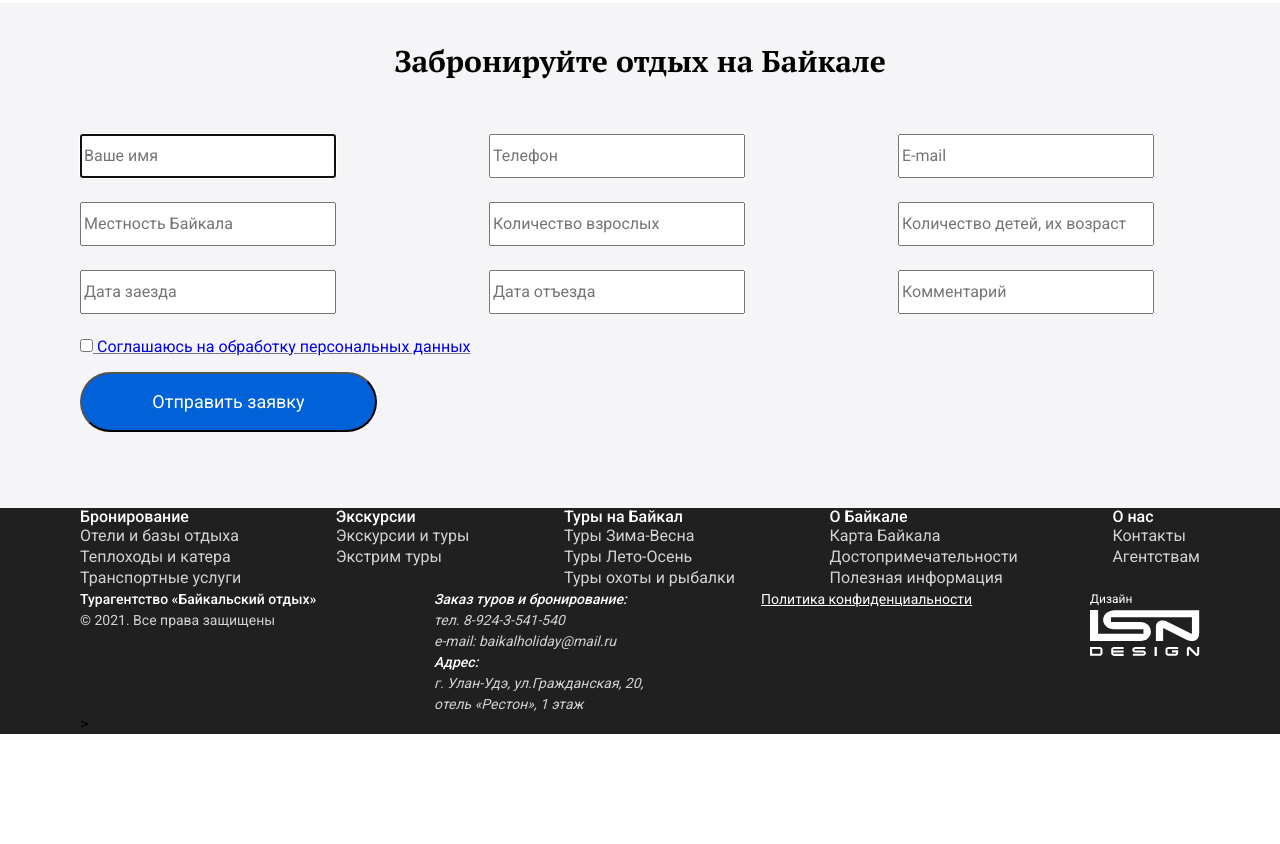
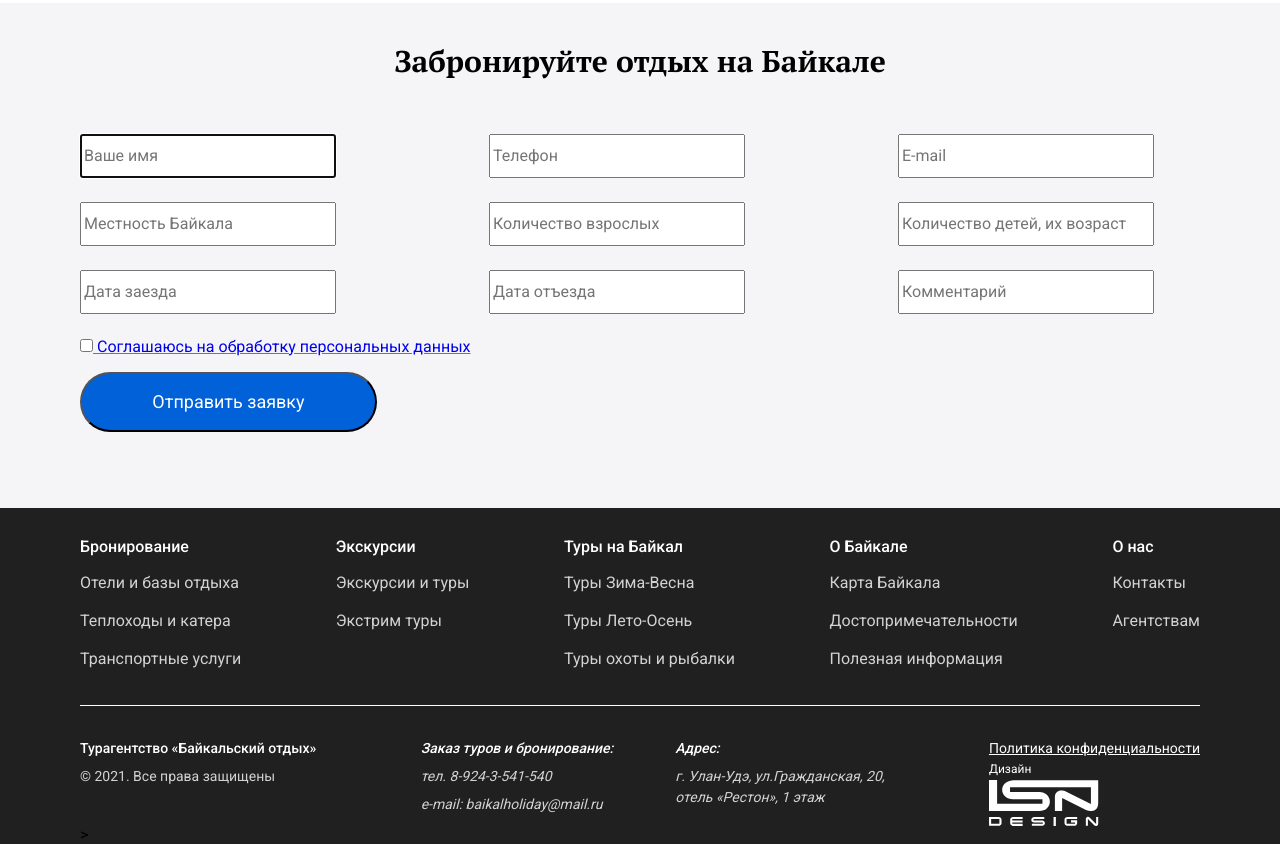
Before and after one commit to AlexFilonenko88/dop-practis, a plain HTML site: page index.html in a window 1280 px wide. Shown: the part 5071-5915 px from the top of the page. Before the commit the page ends 5805 px from the top, so only its background shows below. Drawn offline with nearby package versions, Linux system fonts and the light colour scheme.

Commit message:
footer style

```diff
--- a/css/style.css
+++ b/css/style.css
@@ -650,4 +650,47 @@ body {
   font-size: 12px;
   line-height: 1.75;
   color: #ffffff;
+  text-align: left;
 }
+
+/* .footer-link-img {
+  text-align: right;
+} */
+
+.footer--link__title,
+.footer--wrapper__title,
+.footer--list--title {
+  display: flex;
+}
+
+.footer--wrapper__title {
+  padding-top: 32px;
+  border-top: 1px solid #ffffff;
+}
+
+.footer--link__title {
+  padding: 30px 0 18px 0;
+}
+
+.footer--list--li,
+.footer-link-link {
+  display: flex;
+  flex-direction: column;
+}
+
+.footer--list--li {
+  margin-right: 62px;
+}
+
+.footer--wrapper__link > li {
+  margin-bottom: 17px;
+}
+
+.footer--wrapper__title-list > li {
+  margin-bottom: 7px;
+}
+
+.footer-title-p,
+.footer-title-other {
+  margin-bottom: 7px;
+}
--- a/index.html
+++ b/index.html
@@ -705,65 +705,67 @@
     <footer class="footer">
       <div class="container">
         <div class = "footer--link__title">
-          <ul>
+          <ul class = "footer--wrapper__link">
             <li><h3 class="footer-title">Бронирование</h3></li>
             <li><a class="footer-title-link" href="">Отели и базы отдыха</a></li>
             <li><a class="footer-title-link" href="">Теплоходы и катера</a></li>
             <li><a class="footer-title-link" href="">Транспортные услуги</a></li>
           </ul>
-          <ul>
+          <ul class="footer--wrapper__link">
             <li><h3 class="footer-title">Экскурсии</h3></li>
             <li><a class="footer-title-link" href="">Экскурсии и туры</a></li>
             <li><a class="footer-title-link" href="">Экстрим туры</a></li>
           </ul>
-          <ul class="">
+          <ul class="footer--wrapper__link">
             <li><h3 class="footer-title">Туры на Байкал</h3></li>
             <li><a class="footer-title-link" href="">Туры Зима-Весна</a></li>
             <li><a class="footer-title-link" href="">Туры Лето-Осень</a></li>
             <li><a class="footer-title-link" href="">Туры охоты и рыбалки</a></li>
           </ul>
-          <ul class="">
+          <ul class="footer--wrapper__link">
             <li><h3 class="footer-title">О Байкале</h3></li>
             <li><a class="footer-title-link" href="">Карта Байкала</a></li>
             <li><a class="footer-title-link" href="">Достопримечательности</a></li>
             <li><a class="footer-title-link" href="">Полезная информация</a></li>
           </ul>
-          <ul class="">
+          <ul class="footer--wrapper__link">
             <li><h3 class="footer-title">О нас</h3></li>
             <li><a class="footer-title-link" href="">Контакты</a></li>
             <li><a class="footer-title-link" href="">Агентствам</a></li>
           </ul>
         </div>
-        <div  class = "footer--wrapper__title">
-          <ul>
+        <div class="footer--wrapper__title">
+          <ul class="footer--wrapper__title-list">
             <li><p class="footer-title-p">Турагентство «Байкальский отдых»</p></li>
             <li><small class="footer-title-other"> &#169; 2021. Все права защищены</small></li>
           </ul>
           <address>
+            <ul class="footer--list--title">
+              <li class="footer--list--li">
                 <p class="footer-title-p">Заказ туров и бронирование:</p>
-            <ul>
-              <li>
                 <a class="footer-title-other" href="tel:89243541540"
                   >тел. 8-924-3-541-540</a
                 >
-              </li>
-              <li>
                 <a class="footer-title-other" href="mailto:baikalholiday@mail.ru"
                   >e-mail: baikalholiday@mail.ru</a
                 >
               </li>
-            </ul>
+              <li>
                 <p class="footer-title-p">Адрес:</p>
                 <p class="footer-title-other">
                   г. Улан-Удэ, ул.Гражданская, 20,<br />
                   отель «Рестон», 1 этаж
                 </p>
+              </li>
+            </ul>
             </address>
+            <div class="footer-link-link">
               <a class="footer-link" href="#">Политика конфиденциальности</a>
               <a class="footer-link-a" href="#">
                 Дизайн
-            <img src="./img/f-logo/Group53.svg" width="110" alt="Лого" />
+                <img class="footer-link-img" src="./img/f-logo/Group53.svg" width="110" alt="Лого" />
               </a>
+            </div>
         </div>>
       </div>
     </footer>
```
Lines whose indentation alone changed are shown as unchanged.
